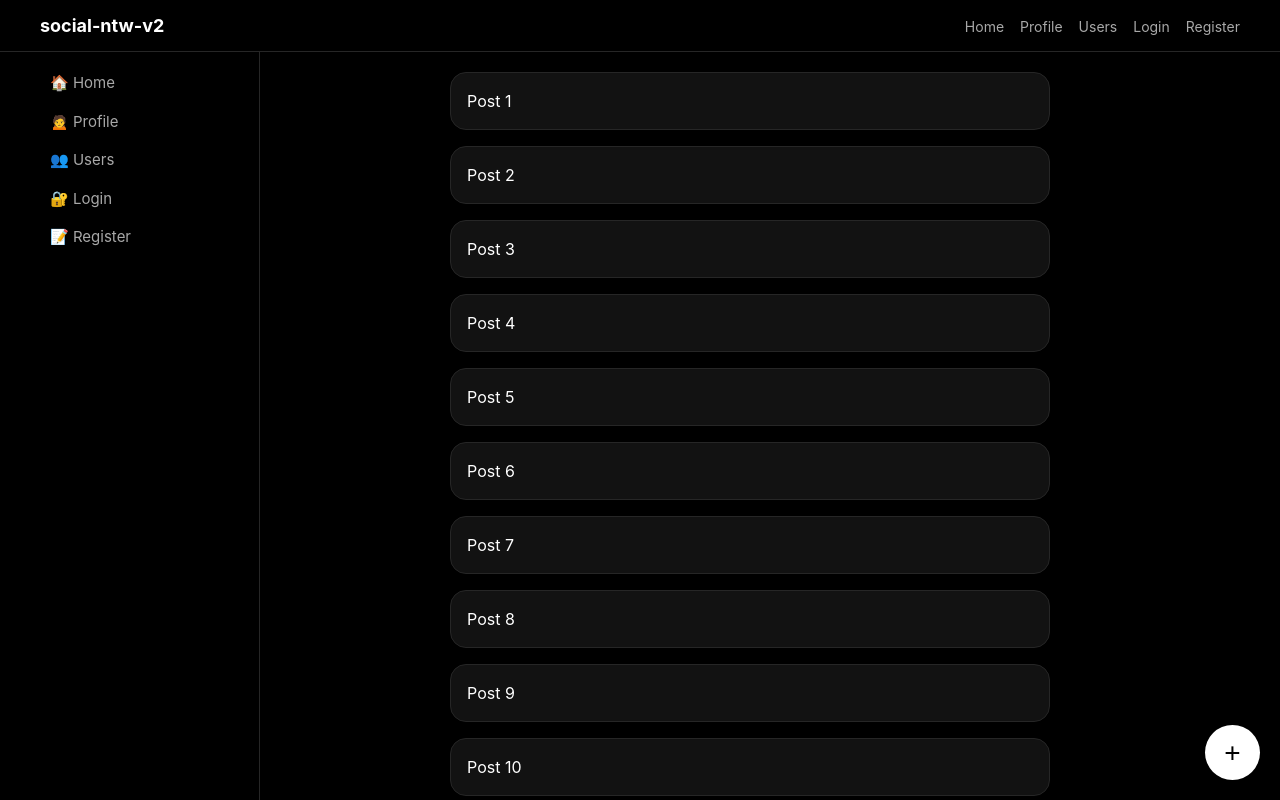
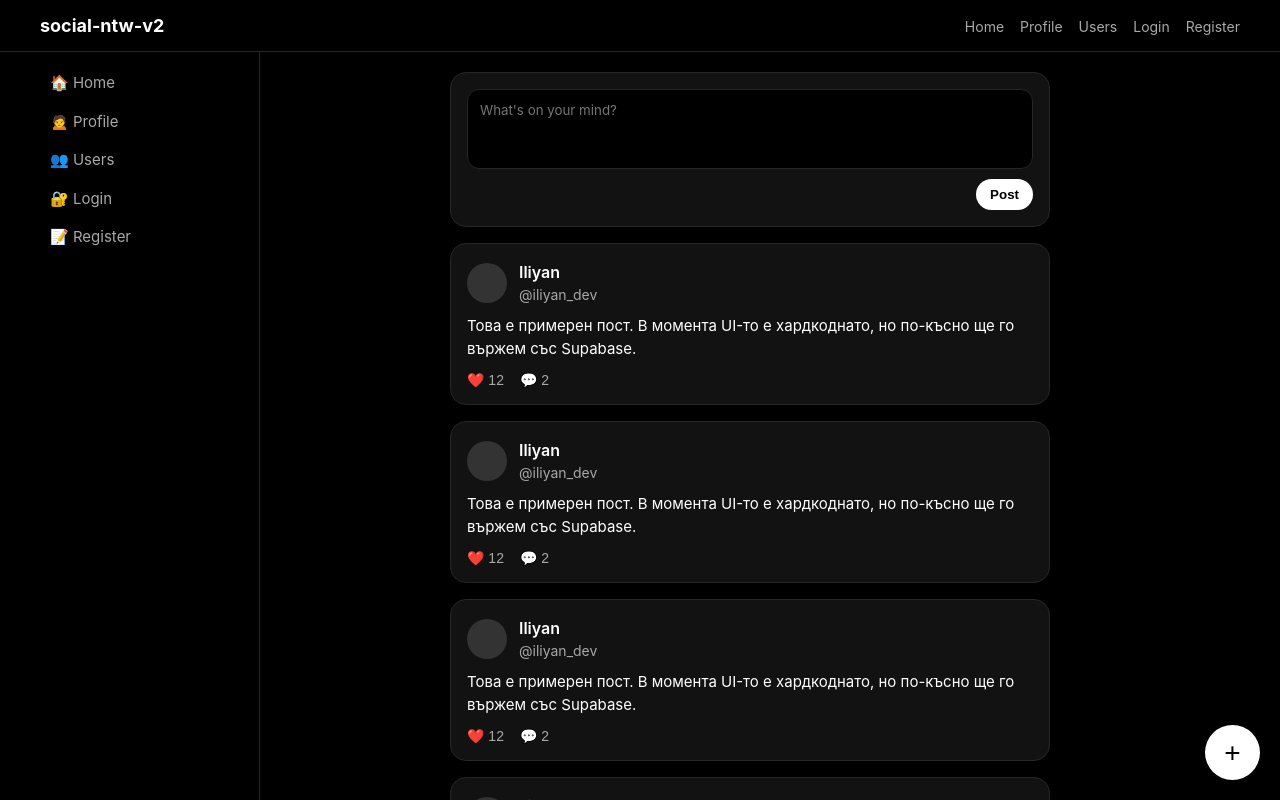
Before and after one commit to iliyanNikolaev/react-social-ntw-v2, a React (Vite) app in the folder client/: page / in a window 1280 px wide. Shown: the top 800 px of the page. Built offline with nearby package versions, Linux system fonts and the light colour scheme.

Commit message:
new components
- CreatePost
- PostCard with comments dropdown

```diff
--- /dev/null
+++ b/client/src/components/CreatePost.jsx
@@ -0,0 +1,83 @@
+import { useState } from "react";
+import styled from "styled-components";
+
+/* CARD / MODAL */
+const Wrapper = styled.div`
+  background-color: var(--bg-secondary);
+  border: 1px solid var(--border);
+  border-radius: var(--radius);
+  padding: 16px;
+  margin-bottom: ${({ isModal }) => (isModal ? "0" : "16px")};
+  width: ${({ isModal }) => (isModal ? "100%" : "auto")};
+`;
+
+/* FORM */
+const Form = styled.form`
+  display: flex;
+  flex-direction: column;
+  gap: 10px;
+`;
+
+/* TEXTAREA */
+const TextArea = styled.textarea`
+  resize: none;
+  min-height: 80px;
+  padding: 12px;
+  border-radius: 12px;
+  border: 1px solid var(--border);
+  background-color: var(--bg);
+  color: var(--text);
+  font-family: inherit;
+
+  &:focus {
+    outline: none;
+    border-color: #555;
+  }
+`;
+
+/* BUTTON */
+const Button = styled.button`
+  align-self: flex-end;
+  background-color: var(--accent);
+  color: #000;
+  border: none;
+  padding: 8px 14px;
+  border-radius: 999px;
+  font-weight: 600;
+  cursor: pointer;
+  transition: 0.2s;
+
+  &:hover {
+    opacity: 0.85;
+  }
+`;
+
+export default function CreatePost({ onClose, isModal }) {
+  const [text, setText] = useState("");
+
+  const handleSubmit = (e) => {
+    e.preventDefault();
+
+    if (!text.trim()) return;
+
+    console.log("New post:", text);
+
+    setText("");
+
+    if (onClose) onClose();
+  };
+
+  return (
+    <Wrapper isModal={isModal}>
+      <Form onSubmit={handleSubmit}>
+        <TextArea
+          placeholder="What's on your mind?"
+          value={text}
+          onChange={(e) => setText(e.target.value)}
+        />
+
+        <Button type="submit">Post</Button>
+      </Form>
+    </Wrapper>
+  );
+}
--- /dev/null
+++ b/client/src/components/PostCard.jsx
@@ -0,0 +1,206 @@
+import { useState } from "react";
+import styled from "styled-components";
+
+/* CARD */
+const Card = styled.div`
+  background-color: var(--bg-secondary);
+  border: 1px solid var(--border);
+  border-radius: var(--radius);
+  padding: 16px;
+  margin-bottom: 16px;
+  transition: 0.2s;
+
+  &:hover {
+    background-color: var(--hover);
+  }
+`;
+
+/* USER ROW */
+const UserRow = styled.div`
+  display: flex;
+  align-items: center;
+  gap: 12px;
+  margin-bottom: 10px;
+`;
+
+const Avatar = styled.div`
+  width: 40px;
+  height: 40px;
+  border-radius: 50%;
+  background-color: #333;
+`;
+
+const UserInfo = styled.div``;
+
+const Username = styled.div`
+  font-weight: 600;
+`;
+
+const Handle = styled.div`
+  color: var(--text-secondary);
+  font-size: 14px;
+`;
+
+/* TEXT */
+const PostText = styled.div`
+  margin-top: 8px;
+  font-size: 15px;
+`;
+
+/* ACTIONS */
+const Actions = styled.div`
+  display: flex;
+  gap: 16px;
+  margin-top: 12px;
+`;
+
+const ActionButton = styled.button`
+  background: none;
+  border: none;
+  color: ${({ liked }) =>
+    liked ? "#ff3b5c" : "var(--text-secondary)"};
+  cursor: pointer;
+  font-size: 14px;
+  transition: 0.2s;
+
+  &:hover {
+    color: ${({ liked }) =>
+      liked ? "#ff3b5c" : "var(--text)"};
+  }
+`;
+
+/* COMMENTS */
+const CommentsWrapper = styled.div`
+  margin-top: 12px;
+  border-top: 1px solid var(--border);
+  padding-top: 12px;
+`;
+
+const Comment = styled.div`
+  font-size: 14px;
+  margin-bottom: 8px;
+`;
+
+const CommentUser = styled.span`
+  font-weight: 600;
+  margin-right: 6px;
+`;
+
+const CommentInputWrapper = styled.div`
+  display: flex;
+  gap: 8px;
+  margin-top: 10px;
+`;
+
+const CommentInput = styled.input`
+  flex: 1;
+  padding: 8px;
+  border-radius: 999px;
+  border: 1px solid var(--border);
+  background: var(--bg);
+  color: var(--text);
+
+  &:focus {
+    outline: none;
+    border-color: #555;
+  }
+`;
+
+const CommentButton = styled.button`
+  border: none;
+  background: var(--accent);
+  color: black;
+  padding: 6px 12px;
+  border-radius: 999px;
+  cursor: pointer;
+`;
+
+export default function PostCard() {
+  const [liked, setLiked] = useState(false);
+  const [likes, setLikes] = useState(12);
+
+  const handleLike = () => {
+    setLiked(!liked);
+    setLikes((prev) => (liked ? prev - 1 : prev + 1));
+  };
+
+  const [showComments, setShowComments] = useState(false);
+  const [commentText, setCommentText] = useState("");
+  const [comments, setComments] = useState([
+    { id: 1, user: "maria", text: "Много як пост!" },
+    { id: 2, user: "ivan", text: "Съгласен съм 🔥" }
+  ]);
+
+
+
+  return (
+    <Card>
+      {/* USER */}
+      <UserRow>
+        <Avatar />
+        <UserInfo>
+          <Username>Iliyan</Username>
+          <Handle>@iliyan_dev</Handle>
+        </UserInfo>
+      </UserRow>
+
+      {/* TEXT */}
+      <PostText>
+        Това е примерен пост. В момента UI-то е хардкоднато, но по-късно ще го вържем със Supabase.
+      </PostText>
+
+      {/* ACTIONS */}
+      <Actions>
+        <ActionButton liked={liked} onClick={handleLike}>
+          ❤️ {likes}
+        </ActionButton>
+
+        <ActionButton onClick={() => setShowComments(!showComments)}>
+          💬 {comments.length}
+        </ActionButton>
+      </Actions>
+
+      {showComments && (
+        <CommentsWrapper>
+
+          {/* LIST */}
+          {comments.map(c => (
+            <Comment key={c.id}>
+              <CommentUser>@{c.user}</CommentUser>
+              {c.text}
+            </Comment>
+          ))}
+
+          {/* INPUT */}
+          <CommentInputWrapper>
+            <CommentInput
+              placeholder="Write a comment..."
+              value={commentText}
+              onChange={(e) => setCommentText(e.target.value)}
+            />
+
+            <CommentButton
+              onClick={() => {
+                if (!commentText.trim()) return;
+
+                setComments(prev => [
+                  ...prev,
+                  {
+                    id: Date.now(),
+                    user: "you",
+                    text: commentText
+                  }
+                ]);
+
+                setCommentText("");
+              }}
+            >
+              Post
+            </CommentButton>
+          </CommentInputWrapper>
+
+        </CommentsWrapper>
+      )}
+    </Card>
+  );
+}
--- a/client/src/layouts/MainLayout.jsx
+++ b/client/src/layouts/MainLayout.jsx
@@ -1,5 +1,7 @@
+import CreatePost from "../components/CreatePost";
 import { Link } from "react-router-dom";
 import styled from "styled-components";
+import { useState } from "react";
 
 /* WRAPPER */
 const AppWrapper = styled.div`
@@ -119,7 +121,30 @@ const Footer = styled.footer`
   font-size: 14px;
 `;
 
+/* MODAL BACKDROP */
+const Modal = styled.div`
+  position: fixed;
+  top: 0;
+  left: 0;
+  width: 100%;
+  height: 100%;
+  background: rgba(0, 0, 0, 0.6);
+  display: flex;
+  justify-content: center;
+  align-items: center;
+  z-index: 100;
+`;
+
+/* MODAL CONTENT WRAPPER */
+const ModalContent = styled.div`
+  width: 90%;
+  max-width: 500px;
+`;
+
 export default function MainLayout({ children }) {
+
+  const [isOpen, setIsOpen] = useState(false);
+
   return (
     <AppWrapper>
       <Navbar>
@@ -150,7 +175,15 @@ export default function MainLayout({ children }) {
         </Content>
       </Layout>
 
-      <FloatingButton>+</FloatingButton>
+      <FloatingButton onClick={() => setIsOpen(true)}>+</FloatingButton>
+
+      {isOpen && (
+        <Modal onClick={() => setIsOpen(false)}>
+          <ModalContent onClick={(e) => e.stopPropagation()}>
+            <CreatePost isModal onClose={() => setIsOpen(false)} />
+          </ModalContent>
+        </Modal>
+      )}
 
       <Footer>
         © 2026 Iliyan Nikolaev Matsin — SoftUni, React September 2026, Final Project
--- a/client/src/pages/Home.jsx
+++ b/client/src/pages/Home.jsx
@@ -1,20 +1,21 @@
+import CreatePost from "../components/CreatePost";
+import PostCard from "../components/PostCard";
 import MainLayout from "../layouts/MainLayout";
 
 export default function Home() {
   return (
     <MainLayout>
       <div className="container">
-        <div className="card">Post 1</div>
-        <div className="card">Post 2</div>
-        <div className="card">Post 3</div>
-        <div className="card">Post 4</div>
-        <div className="card">Post 5</div>
-        <div className="card">Post 6</div>
-        <div className="card">Post 7</div>
-        <div className="card">Post 8</div>
-        <div className="card">Post 9</div>
-        <div className="card">Post 10</div>
-        <div className="card">Post 11</div>
+        <CreatePost />
+        <PostCard />
+        <PostCard />
+        <PostCard />
+        <PostCard />
+        <PostCard />
+        <PostCard />
+        <PostCard />
+        <PostCard />
+        <PostCard />
       </div>
     </MainLayout>
   );
```
